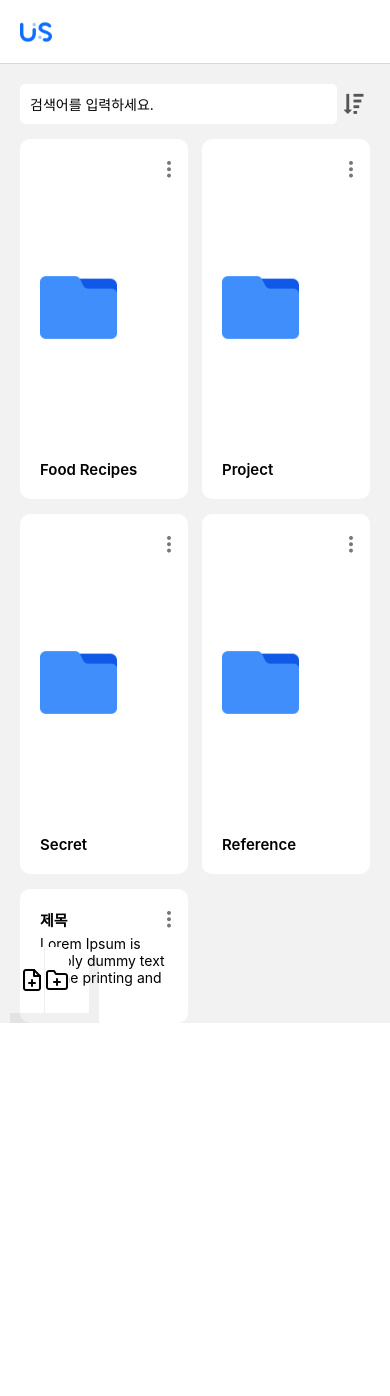
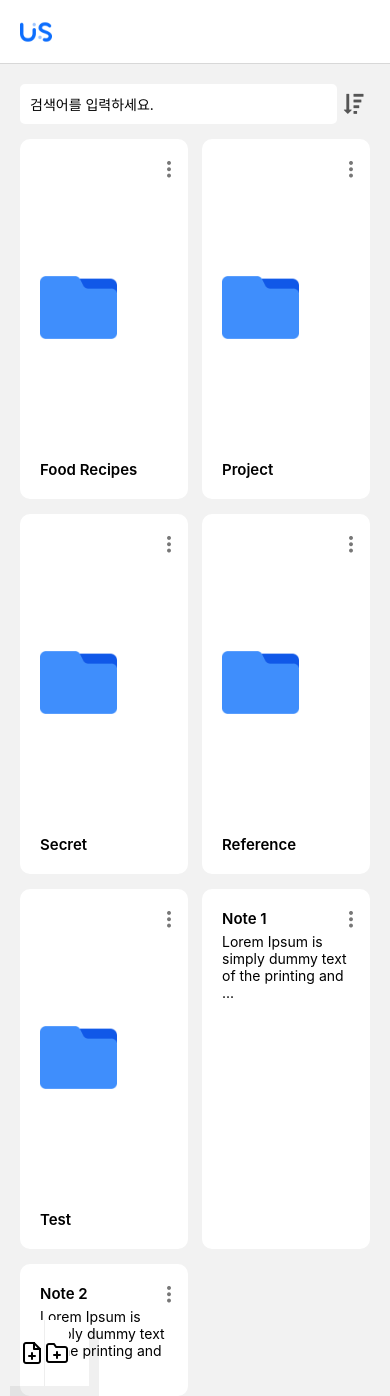
Before and after one commit to 2023-HNU-CPD-US/us-client, a React Native app: screen / in a window 390 px wide. Before the commit the page ends 1023 px from the top, so only its background shows below. Built offline with nearby package versions, Linux system fonts and the light colour scheme.

Commit message:
Feat  : 리듀서 추가

```diff
--- a/App.js
+++ b/App.js
@@ -1,11 +1,17 @@
 import { StatusBar } from "expo-status-bar";
 import { StyleSheet, Text, View, Image } from "react-native";
+
+import { Provider } from "react-redux";
+import { createStore } from "redux";
+import rootReducer from "./reducers/index";
 
 import { createStackNavigator } from "@react-navigation/stack";
 import { NavigationContainer } from "@react-navigation/native";
 
 import HomeScreen from "./pages/Home";
 import WriteScreen from "./pages/Write";
+
+const store = createStore(rootReducer);
 
 const Stack = createStackNavigator();
 
@@ -20,6 +26,7 @@ const LogoTitle = () => {
 
 export default function App() {
     return (
+        <Provider store={store}>
             <NavigationContainer>
                 <Stack.Navigator>
                     <Stack.Screen
@@ -38,5 +45,6 @@ export default function App() {
                     />
                 </Stack.Navigator>
             </NavigationContainer>
+        </Provider>
     );
 }
--- a/components/Note.js
+++ b/components/Note.js
@@ -10,7 +10,7 @@ import {
 import { Entypo } from "@expo/vector-icons";
 import MenuModal from "./MenuModal";
 
-function Note() {
+function Note({ title }) {
     const [modalVisible, setModalVisible] = useState(false);
 
     const modalOpen = useCallback(() => {
@@ -45,7 +45,7 @@ function Note() {
                 />
             </TouchableOpacity>
             <View>
-                <Text style={styles.noteName}>제목</Text>
+                <Text style={styles.noteName}>{title}</Text>
                 <Text style={styles.noteContents}>
                     Lorem Ipsum is simply dummy text of the printing and ...
                 </Text>
--- a/package.json
+++ b/package.json
@@ -12,12 +12,15 @@
     "@expo/vector-icons": "^13.0.0",
     "@react-navigation/native": "^6.1.6",
     "@react-navigation/stack": "^6.3.16",
+    "@reduxjs/toolkit": "^1.9.5",
     "expo": "~48.0.11",
     "expo-status-bar": "~1.4.4",
     "react": "18.2.0",
     "react-native": "0.71.6",
     "react-native-safe-area-context": "4.5.0",
-    "react-native-screens": "~3.20.0"
+    "react-native-screens": "~3.20.0",
+    "react-redux": "^8.0.5",
+    "redux": "^4.2.1"
   },
   "devDependencies": {
     "@babel/core": "^7.20.0"
--- a/pages/Home.js
+++ b/pages/Home.js
@@ -9,17 +9,48 @@ import {
     TouchableOpacity,
 } from "react-native";
 import { Feather, FontAwesome } from "@expo/vector-icons";
+import { useSelector } from "react-redux";
 
 import Folder from "../components/Folder";
 import Note from "../components/Note";
 
 function Home({ navigation }) {
+    const folderData = useSelector((state) => state.folderReducer.folders);
+    const noteData = useSelector((state) => state.noteReducer.notes);
+    const data = [...folderData, ...noteData];
+    console.log(data);
+
     const [searchText, setSearchText] = useState("");
 
     const handleSearch = () => {
-        // 검색 버튼이 눌렸을 때 수행할 동작
         console.log("검색어:", searchText);
-        // 검색 기능을 추가하려면 여기에 검색 로직을 작성하면 됩니다.
+    };
+
+    const renderPairs = () => {
+        const pairs = [];
+        for (let i = 0; i < data.length; i += 2) {
+            const first = data[i];
+            const second = data[i + 1];
+            console.log(first);
+            console.log(second);
+            const pair = (
+                <View key={i} style={styles.listRow}>
+                    {first.type == "folder" ? (
+                        <Folder name={first.name} />
+                    ) : (
+                        <Note title={first.title} />
+                    )}
+                    {second &&
+                        (second.type == "folder" ? (
+                            <Folder name={second.name} />
+                        ) : (
+                            <Note title={second.title} />
+                        ))}
+                </View>
+            );
+            pairs.push(pair);
+        }
+        return pairs;
     };
 
     return (
@@ -61,19 +92,7 @@ function Home({ navigation }) {
                 </TouchableOpacity>
             </View>
 
-            <ScrollView style={styles.list}>
-                <View style={styles.listRow}>
-                    <Folder name="Food Recipes"></Folder>
-                    <Folder name="Project"></Folder>
-                </View>
-                <View style={styles.listRow}>
-                    <Folder name="Secret"></Folder>
-                    <Folder name="Reference"></Folder>
-                </View>
-                <View style={styles.listRow}>
-                    <Note></Note>
-                </View>
-            </ScrollView>
+            <ScrollView style={styles.list}>{renderPairs()}</ScrollView>
 
             <View style={styles.menu}>
                 <TouchableOpacity
--- /dev/null
+++ b/reducers/folderReducer.js
@@ -0,0 +1,29 @@
+import { createSlice } from "@reduxjs/toolkit";
+
+const initialState = {
+    folders: [
+        { id: 1, type: "folder", name: "Food Recipes" },
+        { id: 2, type: "folder", name: "Project" },
+        { id: 3, type: "folder", name: "Secret" },
+        { id: 4, type: "folder", name: "Reference" },
+        { id: 5, type: "folder", name: "Test" },
+        // 더미 데이터로 초기 노트 목록을 설정합니다.
+    ],
+};
+
+const folders = createSlice({
+    name: "folderReducer",
+    initialState,
+    reducers: {
+        add: (state, action) => {
+            // state.unshift({ text: action.payload.text, id: action.payload.id }); // redux toolkit을 사용하면 state를 mutate해도 됨
+        },
+        remove: (state, action) => {
+            // return state.filter(toDo => toDo.id !== action.payload.id);
+        },
+        rename: (state, action) => {},
+    },
+});
+
+export const { add, remove, rename } = folders.actions;
+export const folderReducer = folders.reducer;
--- /dev/null
+++ b/reducers/index.js
@@ -0,0 +1,11 @@
+import { combineReducers } from "redux";
+
+import { noteReducer } from "./noteReducer";
+import { folderReducer } from "./folderReducer";
+
+const rootReducer = combineReducers({
+    noteReducer,
+    folderReducer,
+});
+
+export default rootReducer;
--- /dev/null
+++ b/reducers/noteReducer.js
@@ -0,0 +1,25 @@
+import { createSlice } from "@reduxjs/toolkit";
+
+const initialState = {
+    notes: [
+        { id: 1, type: "note", title: "Note 1", content: "Content 1" },
+        { id: 2, type: "note", title: "Note 2", content: "Content 2" },
+    ],
+};
+
+const notes = createSlice({
+    name: "noteReducer",
+    initialState,
+    reducers: {
+        add: (state, action) => {
+            // state.unshift({ text: action.payload.text, id: action.payload.id }); // redux toolkit을 사용하면 state를 mutate해도 됨
+        },
+        remove: (state, action) => {
+            // return state.filter(toDo => toDo.id !== action.payload.id);
+        },
+        rename: (state, action) => {},
+    },
+});
+
+export const { add, remove, rename } = notes.actions;
+export const noteReducer = notes.reducer;
```
Also changed, not shown: store/index.js (added, +11 -0 lines), 1 other file (tests, documents, lock files or other folders). Lines whose indentation alone changed are shown as unchanged.
